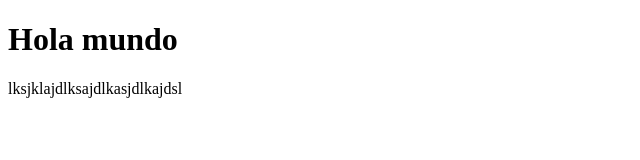
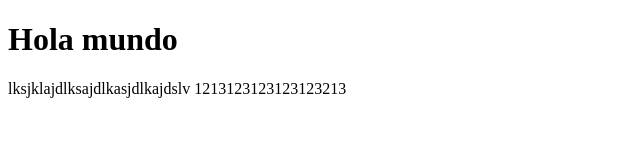
Before and after one commit to michaelLV09/Ejemplo-GIT, a plain HTML site: page index.html in a window 1280 px wide. Shown: the whole page, without its empty margins (0-640 px from the left). Drawn offline with Linux system fonts and the light colour scheme.

Commit message:
Agregue numeros

```diff
--- a/index.html
+++ b/index.html
@@ -8,6 +8,6 @@
 <body>
 
     <h1>Hola mundo</h1>
-    <p>lksjklajdlksajdlkasjdlkajdsl</p>
+    <p>lksjklajdlksajdlkasjdlkajdslv 1213123123123123213</p>
 </body>
 </html>
```
